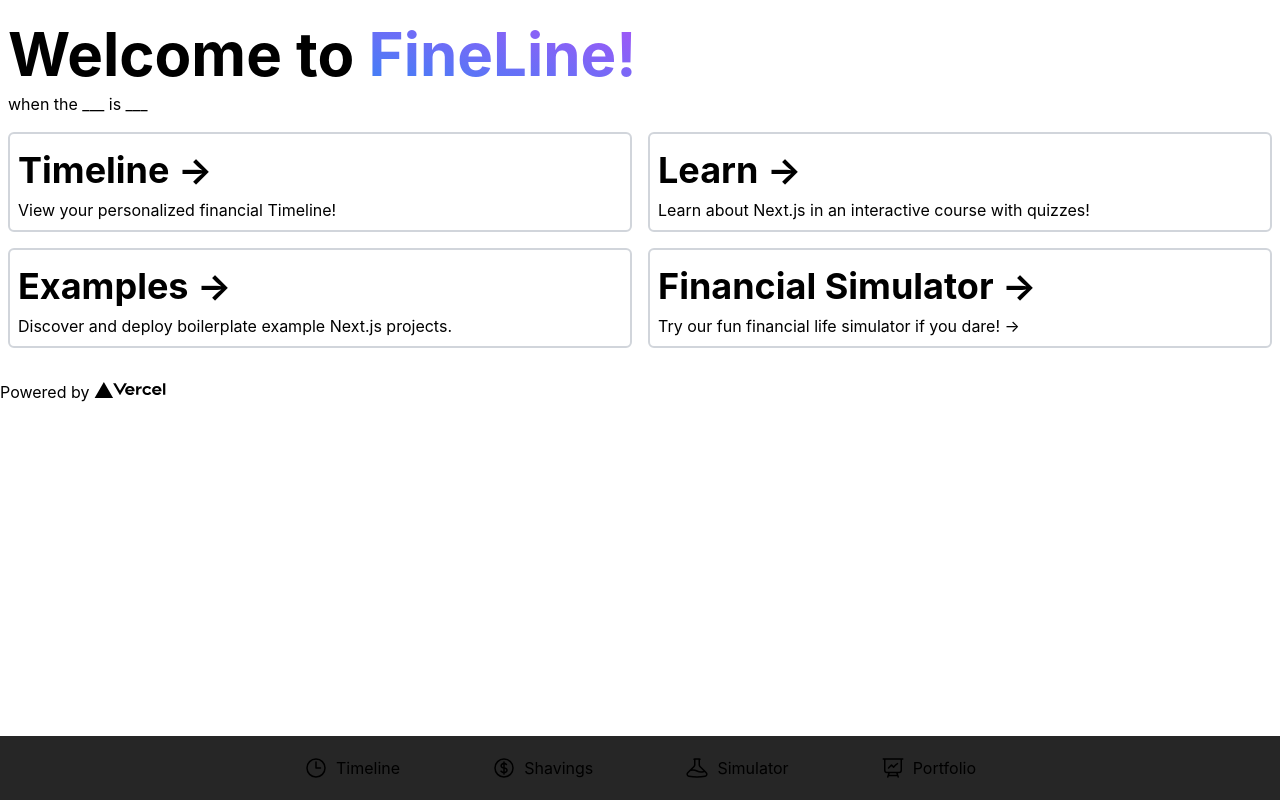
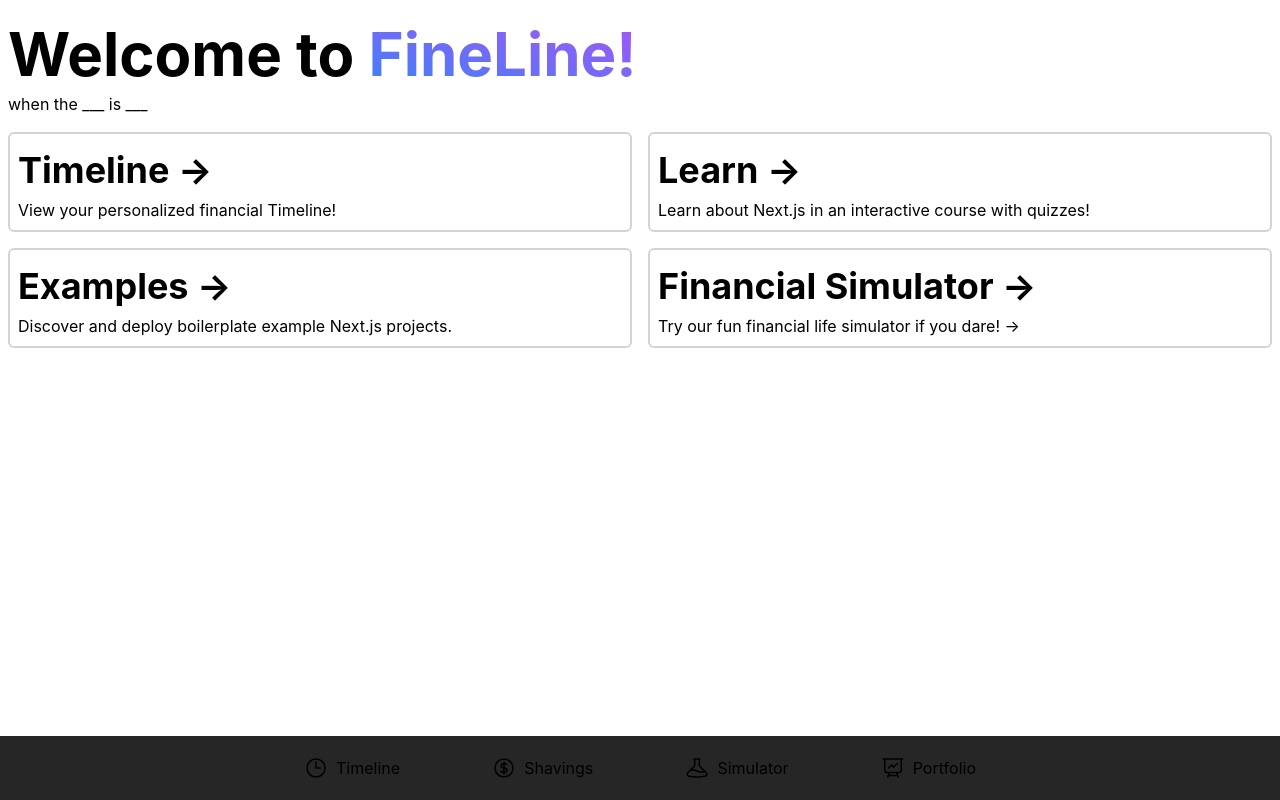
Before and after one commit to jacksonwelsh/hackdfw22, a Next.js app: page / in a window 1280 px wide. Built offline with nearby package versions, Linux system fonts and the light colour scheme.

Commit message:
Removed Powered by Vercel NavBar

```diff
--- a/pages/index.tsx
+++ b/pages/index.tsx
@@ -64,19 +64,6 @@
           </Link>
         </div>
       </main>
-
-      <footer className="">
-        <a
-          href="https://vercel.com?utm_source=create-next-app&utm_medium=default-template&utm_campaign=create-next-app"
-          target="_blank"
-          rel="noopener noreferrer"
-        >
-          Powered by{" "}
-          <span className="">
-            <Image src="/vercel.svg" alt="Vercel Logo" width={72} height={16} />
-          </span>
-        </a>
-      </footer>
     </div>
   );
 };
```
